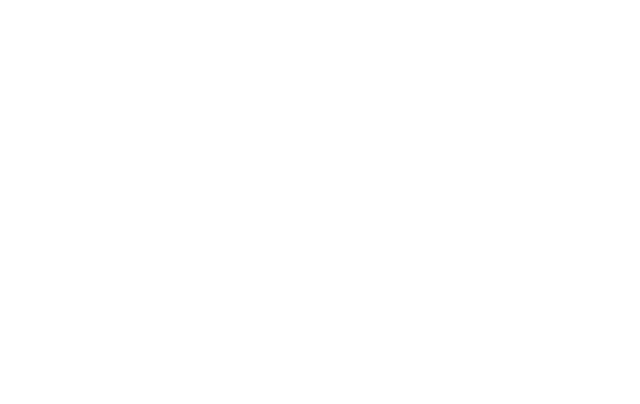
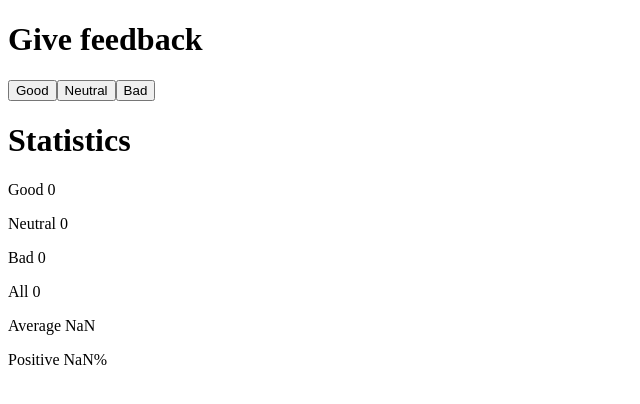
Before and after one commit to sh4rdu1-git/fullstackopen-exercises-redo, a React (Vite) app in the folder part1/unicafe/: page / in a window 1280 px wide. Shown: the top 404 px of the page, without its empty margins (0-640 px from the left). Built offline with nearby package versions, Linux system fonts and the light colour scheme.

Commit message:
completed exercise 1.7, unicafe step2

```diff
--- a/part1/unicafe/src/App.jsx
+++ b/part1/unicafe/src/App.jsx
@@ -3,8 +3,38 @@
   const [good, setGood] = useState(0);
   const [neutral, setNeutral] = useState(0);
   const [bad, setBad] = useState(0);
+  const [totalFeedbacks, setTotalFeedbacks] = useState(0);
 
-  return <div></div>;
+  const handleGoodClick = () => {
+    setGood(good + 1);
+    setTotalFeedbacks(totalFeedbacks + 1);
+  };
+
+  const handleNeutralClick = () => {
+    setNeutral(neutral + 1);
+    setTotalFeedbacks(totalFeedbacks + 1);
+  };
+
+  const handleBadClick = () => {
+    setBad(bad + 1);
+    setTotalFeedbacks(totalFeedbacks + 1);
+  };
+  return (
+    <div>
+      <h1>Give feedback</h1>
+      <button onClick={handleGoodClick}>Good</button>
+      <button onClick={handleNeutralClick}>Neutral</button>
+      <button onClick={handleBadClick}>Bad</button>
+
+      <h1>Statistics</h1>
+      <p>Good {good}</p>
+      <p>Neutral {neutral}</p>
+      <p>Bad {bad}</p>
+      <p>All {totalFeedbacks}</p>
+      <p>Average {(1 * good + 0 * neutral + -1 * bad) / totalFeedbacks}</p>
+      <p>Positive {(good / totalFeedbacks) * 100}%</p>
+    </div>
+  );
 };
 
 export default App;
```
